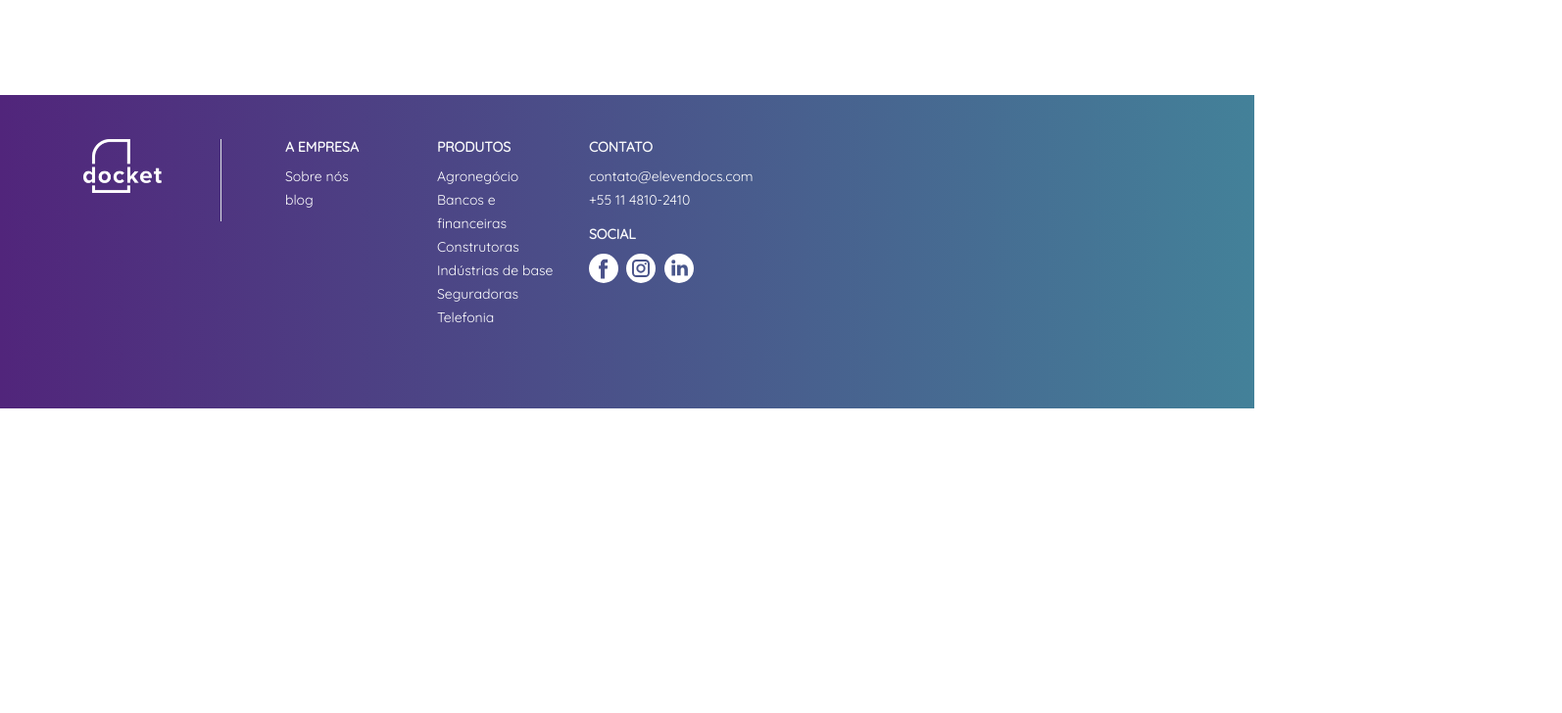
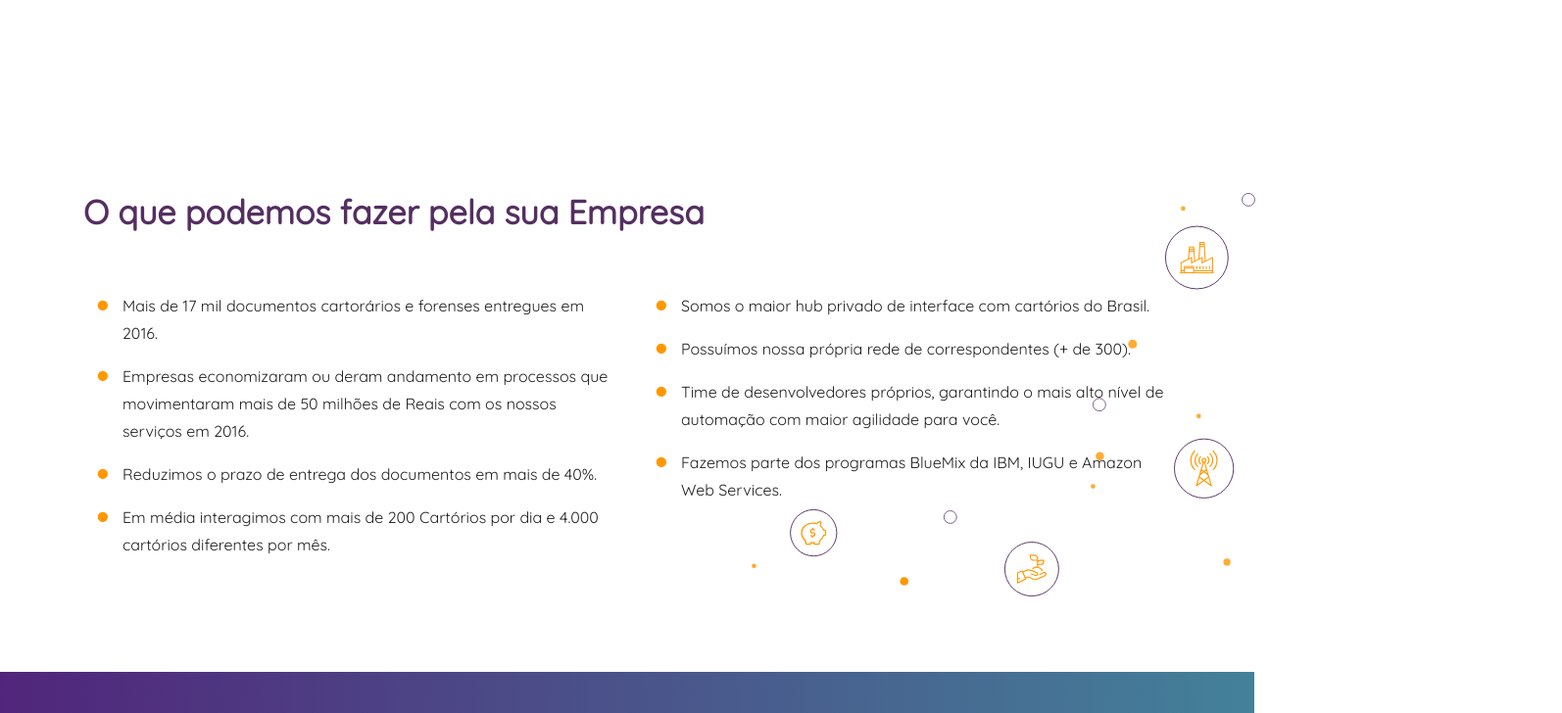
Before and after one commit to enryson/Layout_Docket, a plain HTML site: page Index.html in a window 1280 px wide. Shown: the part 1183-1911 px from the top of the page at 98% size, 1594 px wide, since content can reach past the window. Before the commit the page ends 1600 px from the top, so only its background shows below. Drawn offline with nearby package versions, Linux system fonts and the light colour scheme.

Commit message:
ADD
ADD Background image

```diff
--- a/Index.html
+++ b/Index.html
@@ -52,7 +52,7 @@
             </div>
         </div>
     </header>
-    <!-- How Work -->
+    <!-- Como trabalhamos -->
     <section class="page-section" id="services">
         <div class="container">
             <div class="row">
@@ -84,42 +84,90 @@
         </div>
     </section>
 
+    <!-- O que podemos fazer pela sua -->
+    <section class="page-section" id="services">
+        <div class="container">
+            <div class="row">
+                <div class="col-lg-12 text-left">
+                    <h3 class="section-heading">O que podemos fazer pela sua Empresa</h3>
+                </div>
+            </div>
+            <div class="row marketing">
+                <div class="col-lg-6">
+                    <ul class="dot">
+                        <li>
+                            <p>Mais de 17 mil documentos cartorários e forenses entregues em 2016.</p>
+                        </li>
+                        <li>
+                            <p> Empresas economizaram ou deram andamento em processos que movimentaram mais de 50 milhões de Reais com os nossos serviços em 2016.</p>
+                        </li>
+                        <li>
+                            <p>Reduzimos o prazo de entrega dos documentos em mais de 40%.</p>
+                        </li>
+                        <li>
+                            <p>Em média interagimos com mais de 200 Cartórios por dia e 4.000 cartórios diferentes por mês.</p>
+                        </li>
+                    </ul>
+                </div>
+                <div class="col-lg-6">
+                    <ul class="dot">
+                        <li>
+                            <p>Somos o maior hub privado de interface com cartórios do Brasil.</p>
+                        </li>
+                        <li>
+                            <p>Possuímos nossa própria rede de correspondentes (+ de 300).</p>
+                        </li>
+                        <li>
+                            <p>Time de desenvolvedores próprios, garantindo o mais alto nível de automação com maior agilidade para você.</p>
+                        </li>
+                        <li>
+                            <p>Fazemos parte dos programas BlueMix da IBM, IUGU e Amazon Web Services.</p>
+                        </li>
+                    </ul>
+                </div>
+                <div class="imgBox row">
+                    <img src="/Img/Grafismo_setores.svg" width="520" height="412" alt="" />
+                </div>
+            </div>
+        </div>
+    </section>
+
     <!-- Footer-->
-    <footer class="footer">
-        <div class="container">
+    <footer class="footer ">
+        <div class="container ">
             <div class="row align-items-right text-light ">
-                <div class="col-6 col-md border-right">
-                    <img src="/Img/Logos/Logo_Docket.png" width="80" height="55" class="d-inline-block align-top" alt="">
+                <div class="col-6 col-md border-right ">
+                    <img src="/Img/Logos/Logo_Docket.png " width="80 " height="55 " class="d-inline-block align-top " alt=" ">
                 </div>
-                <div class="col-6 col-md">
+                <div class="col-6 col-md ">
                     <h6>A EMPRESA</h6>
                     <ul class="list-unstyled text-small ">
-                        <li><a class="text-muted" href="">Sobre nós</a></li>
-                        <li><a class="text-muted" href="">blog</a></li>
+                        <li><a class="text-muted " href=" ">Sobre nós</a></li>
+                        <li><a class="text-muted " href=" ">blog</a></li>
                     </ul>
                 </div>
-                <div class="col-6 col-md">
+                <div class="col-6 col-md ">
                     <h6>PRODUTOS</h6>
-                    <ul class="list-unstyled text-small">
-                        <li><a class="text-muted" href="">Agronegócio</a></li>
-                        <li><a class="text-muted" href="">Bancos e financeiras</a></li>
-                        <li><a class="text-muted" href="">Construtoras</a></li>
-                        <li><a class="text-muted" href="">Indústrias de base</a></li>
-                        <li><a class="text-muted" href="">Seguradoras</a></li>
-                        <li><a class="text-muted" href="">Telefonia</a></li>
+                    <ul class="list-unstyled text-small ">
+                        <li><a class="text-muted " href=" ">Agronegócio</a></li>
+                        <li><a class="text-muted " href=" ">Bancos e financeiras</a></li>
+                        <li><a class="text-muted " href=" ">Construtoras</a></li>
+                        <li><a class="text-muted " href=" ">Indústrias de base</a></li>
+                        <li><a class="text-muted " href=" ">Seguradoras</a></li>
+                        <li><a class="text-muted " href=" ">Telefonia</a></li>
                     </ul>
                 </div>
-                <div class="col-6 col-md">
+                <div class="col-6 col-md ">
                     <h6>CONTATO</h6>
-                    <ul class="list-unstyled text-small">
-                        <li><a class="text-muted" href="">contato@elevendocs.com</a></li>
-                        <li><a class="text-muted" href="">+55 11 4810-2410</a></li>
+                    <ul class="list-unstyled text-small ">
+                        <li><a class="text-muted " href=" ">contato@elevendocs.com</a></li>
+                        <li><a class="text-muted " href=" ">+55 11 4810-2410</a></li>
                     </ul>
                     <h6>SOCIAL</h6>
-                    <div id="social" class="col-6 col-md">
-                        <img src="/Img/Logos/facebook.svg" width="30" height="30" alt="">
-                        <img src="/Img/Logos/instagram.svg" width="30" height="30" alt="">
-                        <img src="/Img/Logos/linkedin.svg" width="30" height="30" alt="">
+                    <div id="social " class="col-6 col-md ">
+                        <img src="/Img/Logos/facebook.svg " width="30 " height="30 " alt=" ">
+                        <img src="/Img/Logos/instagram.svg " width="30 " height="30 " alt=" ">
+                        <img src="/Img/Logos/linkedin.svg " width="30 " height="30 " alt=" ">
                     </div>
                 </div>
             </div>
@@ -127,9 +175,9 @@
     </footer>
 
 </body>
-<script src="https://code.jquery.com/jquery-3.3.1.slim.min.js" integrity="sha384-q8i/X+965DzO0rT7abK41JStQIAqVgRVzpbzo5smXKp4YfRvH+8abtTE1Pi6jizo" crossorigin="anonymous"></script>
-<script src="https://cdnjs.cloudflare.com/ajax/libs/popper.js/1.14.7/umd/popper.min.js" integrity="sha384-UO2eT0CpHqdSJQ6hJty5KVphtPhzWj9WO1clHTMGa3JDZwrnQq4sF86dIHNDz0W1" crossorigin="anonymous"></script>
-<script src="https://stackpath.bootstrapcdn.com/bootstrap/4.3.1/js/bootstrap.min.js" integrity="sha384-JjSmVgyd0p3pXB1rRibZUAYoIIy6OrQ6VrjIEaFf/nJGzIxFDsf4x0xIM+B07jRM" crossorigin="anonymous"></script>
-<script src="JS/Script.JS"></script>
+<script src="https://code.jquery.com/jquery-3.3.1.slim.min.js " integrity="sha384-q8i/X+965DzO0rT7abK41JStQIAqVgRVzpbzo5smXKp4YfRvH+8abtTE1Pi6jizo " crossorigin="anonymous "></script>
+<script src="https://cdnjs.cloudflare.com/ajax/libs/popper.js/1.14.7/umd/popper.min.js " integrity="sha384-UO2eT0CpHqdSJQ6hJty5KVphtPhzWj9WO1clHTMGa3JDZwrnQq4sF86dIHNDz0W1 " crossorigin="anonymous "></script>
+<script src="https://stackpath.bootstrapcdn.com/bootstrap/4.3.1/js/bootstrap.min.js " integrity="sha384-JjSmVgyd0p3pXB1rRibZUAYoIIy6OrQ6VrjIEaFf/nJGzIxFDsf4x0xIM+B07jRM " crossorigin="anonymous "></script>
+<script src="JS/Script.JS "></script>
 
 </html>
--- a/css/Style.css
+++ b/css/Style.css
@@ -1,6 +1,7 @@
 body {
     overflow-x: hidden;
     font-family: Quicksand;
+    color: #212121;
 }
 
 p {
@@ -42,6 +43,13 @@ h6 {
 
 h4.service-heading {
     color: #5A5789;
+}
+
+h3.section-heading {
+    color: #542F61;
+    font-size: 34px;
+    margin-top: 0;
+    margin-bottom: 60px
 }
 
 .page-section h3.section-subheading {
@@ -804,4 +812,43 @@ ul.social-buttons li a:hover {
     }
 }
 
-.class {}
+
+/*LIST*/
+
+.dot p {
+    font-size: 16px;
+    font-weight: 100
+}
+
+ul.dot li {
+    list-style: none;
+    position: relative;
+}
+
+ul.dot li::before {
+    color: #FF9800;
+    content: "\2022";
+    display: inline-block;
+    font-size: 2.5em;
+    left: -27px;
+    position: absolute;
+    top: -17px;
+}
+
+.container {
+    position: relative;
+}
+
+.imgBox {
+    position: absolute;
+    top: 0;
+    left: 35%;
+    height: 100%;
+    width: 100%;
+    z-index: -1;
+}
+
+.imgBox img {
+    width: 100%;
+    margin: 0;
+}
```
Also changed, not shown: Img/Grafismo_setores.svg (renamed from Img/Logos/Grafismo_setores.svg).
